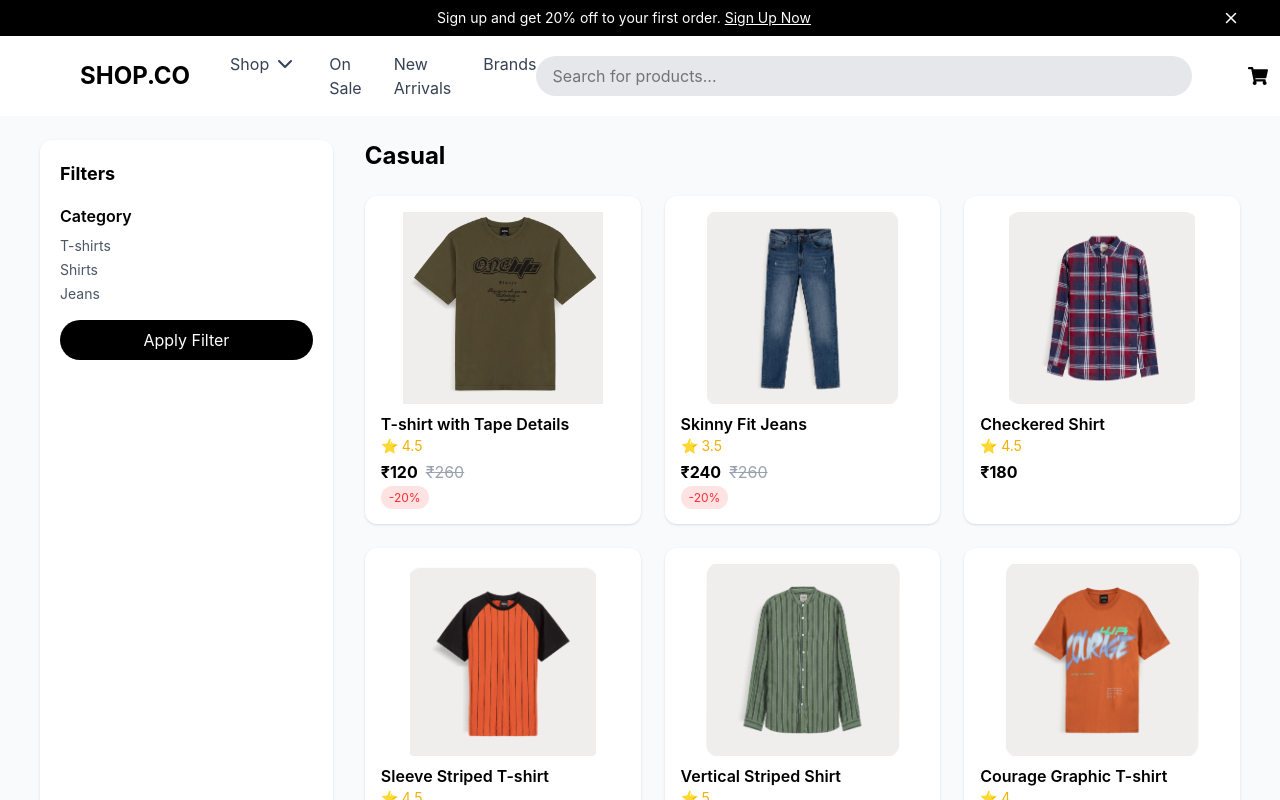
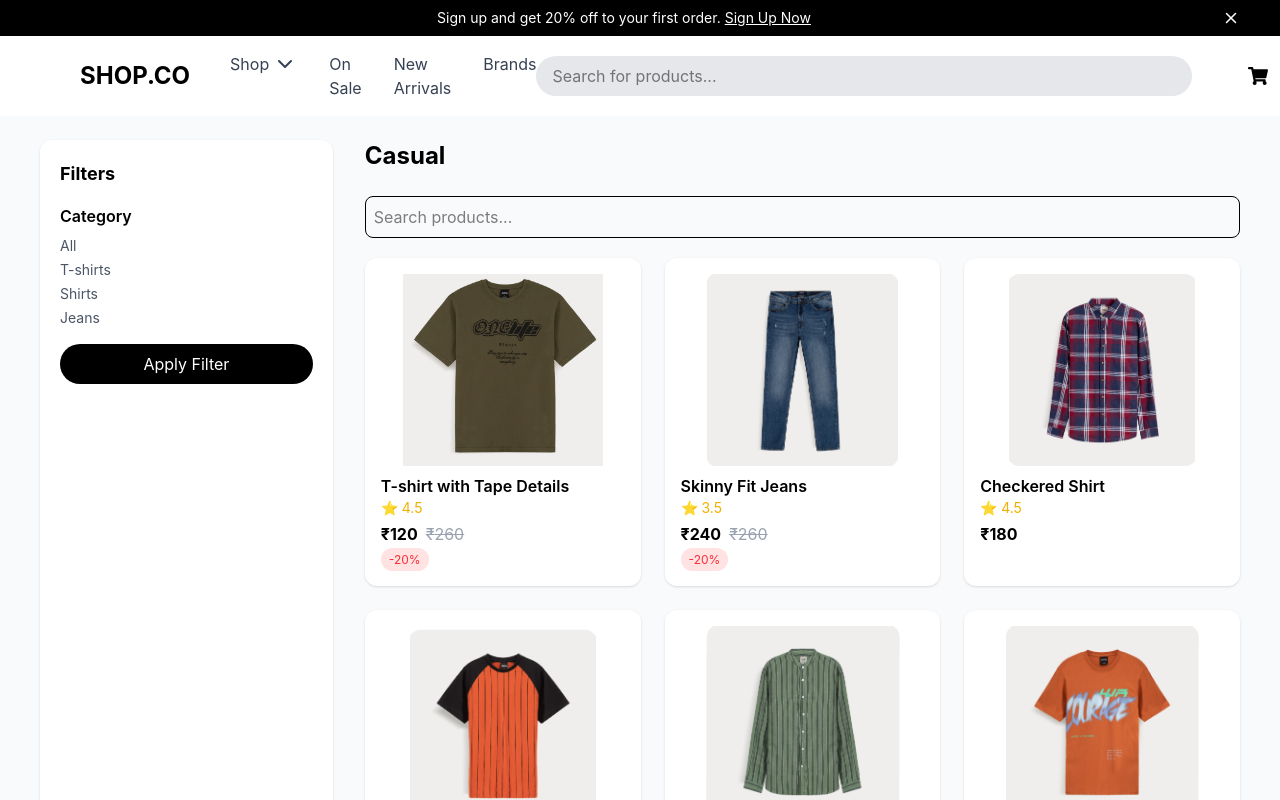
Before and after one commit to Rani-168/PracticeReact, a React (Vite) app: page /shop in a window 1280 px wide. Shown: the top 800 px of the page. Built offline with nearby package versions, Linux system fonts and the light colour scheme; data requests are answered from the project's data file.

Commit message:
added react  Link

```diff
--- a/db.json
+++ b/db.json
@@ -9,8 +9,10 @@
       "price": 120,
       "rating": 4.5,
       "oldPrice": 260,
-       "discount": "-20%"
+      "discount": "-20%",
+      "category": "t-shirts"
     },
+
     {
       "id": 2,
       "img": "src/assets/img2.png",
@@ -20,7 +22,9 @@
       "price": 240,
       "oldPrice": 260,
       "rating": 3.5,
-      "discount": "-20%"
+      "discount": "-20%",
+      "category": "Jeans"
+
     },
     {
       "id": 3,
@@ -29,7 +33,8 @@
       "imgfront": "",
       "title": "Checkered Shirt",
       "price": 180,
-      "rating": 4.5
+      "rating": 4.5,
+      "category": "shirts"
     },
     {
       "id": 4,
@@ -40,7 +45,8 @@
       "price": 130,
       "oldPrice": 160,
       "rating": 4.5,
-      "discount": "-30%"
+      "discount": "-30%",
+      "category": "t-shirts"
     },
     {
       "id": 5,
@@ -51,7 +57,8 @@
       "price": 212,
       "oldPrice": 232,
       "rating": 5,
-      "discount": "-20%"
+      "discount": "-20%",
+      "category": "shirts"
     },
     {
       "id": 6,
@@ -60,7 +67,8 @@
       "imgfront": "",
       "title": "Courage Graphic T-shirt",
       "price": 145,
-      "rating": 4
+      "rating": 4,
+      "category": "t-shirts"
     },
     {
       "id": 7,
@@ -69,7 +77,8 @@
       "imgfront": "",
       "title": "Loose Fit Bermuda Shorts",
       "price": 80,
-      "rating": 3
+      "rating": 3,
+      "category": "Jeans"
     },
     {
       "id": 8,
@@ -78,7 +87,8 @@
       "imgfront": "",
       "title": "Faded Skinny Jeans",
       "price": 210,
-      "rating": 4.5
+      "rating": 4.5,
+      "category": "Jeans"
     }
   ]
 }
--- a/index.html
+++ b/index.html
@@ -4,7 +4,7 @@
     <meta charset="UTF-8" />
     <link rel="icon" type="image/svg+xml" href="/favicon.svg" />
     <meta name="viewport" content="width=device-width, initial-scale=1.0" />
-    <title>firstone</title>
+    <title>PRACTICEREACT</title>
   </head>
   <body>
     <div id="root"></div>
--- a/src/App.jsx
+++ b/src/App.jsx
@@ -6,17 +6,20 @@ import { Routes, Route } from "react-router-dom";
 import Home from "./component/Home";
 import Product from "./component/Product";
 import Shop from "./component/Shop";
+import { useState } from "react";
+import Cart from "./component/Cart";
 
 function App() {
-
+const [cart, setCart] = useState([]);
 return (
   <div>
     <Header />
-    <Navbar />
+     <Navbar cartCount={cart.length} />
         <Routes>
       <Route path="/" element={<Home />} />
-      <Route path="/product/:id" element={<Product />} />
-      <Route path="/Shop" element={<Shop />} />
+      <Route path="/shop" element={<Shop />} />
+       <Route path="/product/:id" element={<Product cart={cart} setCart={setCart} />} />
+
     </Routes>
   </div>
 );
--- /dev/null
+++ b/src/component/Cart.jsx
@@ -0,0 +1,100 @@
+function Cart({ cart, setCart }) {
+
+  // ➕ Increase Qty
+  const increaseQty = (id) => {
+    setCart(
+      cart.map(item =>
+        item.id === id ? { ...item, qty: item.qty + 1 } : item
+      )
+    );
+  };
+
+  // ➖ Decrease Qty
+  const decreaseQty = (id) => {
+    setCart(
+      cart.map(item =>
+        item.id === id && item.qty > 1
+          ? { ...item, qty: item.qty - 1 }
+          : item
+      )
+    );
+  };
+
+  // ❌ Remove Item
+  const removeItem = (id) => {
+    setCart(cart.filter(item => item.id !== id));
+  };
+
+  // 💰 Total Price
+  const total = cart.reduce(
+    (acc, item) => acc + item.price * item.qty,
+    0
+  );
+
+  return (
+    <div className="p-10 bg-gray-50 min-h-screen">
+
+      <h1 className="text-3xl font-bold mb-8">Your Cart</h1>
+
+      {cart.length === 0 ? (
+        <p>Your cart is empty 🛒</p>
+      ) : (
+        <div className="bg-white p-6 rounded-xl shadow">
+
+          {cart.map(item => (
+            <div key={item.id} className="flex items-center justify-between border-b py-4">
+
+              {/* LEFT */}
+              <div className="flex items-center gap-4">
+                <img
+                  src={item.img}
+                  className="w-20 h-20 object-contain"
+                />
+
+                <div>
+                  <h2 className="font-semibold">{item.title}</h2>
+                  <p>₹{item.price}</p>
+                </div>
+              </div>
+
+              {/* RIGHT */}
+              <div className="flex items-center gap-4">
+
+                {/* Qty */}
+                <div className="flex items-center border rounded-full px-3">
+                  <button onClick={() => decreaseQty(item.id)}>-</button>
+                  <span className="mx-2">{item.qty}</span>
+                  <button onClick={() => increaseQty(item.id)}>+</button>
+                </div>
+
+                {/* Remove */}
+                <button
+                  onClick={() => removeItem(item.id)}
+                  className="text-red-500"
+                >
+                  Remove
+                </button>
+
+              </div>
+            </div>
+          ))}
+
+          {/* TOTAL */}
+          <div className="text-right mt-6">
+            <h2 className="text-xl font-bold">
+              Total: ₹{total}
+            </h2>
+
+            <button className="mt-4 bg-black text-white px-6 py-2 rounded-full">
+              Checkout
+            </button>
+          </div>
+
+        </div>
+      )}
+
+    </div>
+  );
+}
+
+export default Cart;
--- a/src/component/Navbar.jsx
+++ b/src/component/Navbar.jsx
@@ -4,7 +4,7 @@ import { useState } from "react";
 import { FaShoppingCart, FaUser, FaBars, FaTimes } from "react-icons/fa";
 import { Link } from "react-router-dom";
 
-function Navbar() {
+function Navbar({ cartCount }) {
   const [menuOpen, setMenuOpen] = useState(false);
 const [showDropdown, setShowDropdown] = useState(false);
   return (
@@ -57,7 +57,15 @@ const [showDropdown, setShowDropdown] = useState(false);
           />
 
 
-          <FaShoppingCart className="text-xl cursor-pointer" />
+          <Link to="/cart" className="relative">
+  <FaShoppingCart className="text-xl cursor-pointer" />
+
+  {cartCount > 0 && (
+    <span className="absolute -top-2 -right-2 bg-red-500 text-white text-xs px-2 rounded-full">
+      {cartCount}
+    </span>
+  )}
+</Link>
           <FaUser className="text-xl cursor-pointer" />
 
 
@@ -89,7 +97,9 @@ const [showDropdown, setShowDropdown] = useState(false);
           />
         </div>
 
+
       )}
+
 
     </div>
   );
--- a/src/component/Product.jsx
+++ b/src/component/Product.jsx
@@ -2,9 +2,10 @@ import { useParams } from "react-router-dom";
 import { useEffect, useState } from "react";
 
 
-function Product() {
+function Product({ cart, setCart }) {
   const { id } = useParams();
   const [product, setProduct] = useState(null);
+  const [qty, setQty] = useState(1);
 
   useEffect(() => {
     fetch(`http://localhost:3000/newArrivals/${id}`)
@@ -32,7 +33,7 @@ function Product() {
           <img
             src={product.img}
             alt={product.title}
-            className="w-96 rounded-xl object-cover"
+            className="w-96 rounded-xl object-contain bg-gray-100 p-4"
           />
         </div>
 
@@ -91,15 +92,31 @@ function Product() {
 
 
           <div className="flex items-center gap-4 mt-8">
-            <div className="flex items-center border rounded-full px-4 py-2 gap-4">
-              <button>-</button>
-              <span>1</span>
-              <button>+</button>
-            </div>
+          <div className="flex items-center border rounded-full px-4 py-2 gap-4">
+  <button onClick={() => qty > 1 && setQty(qty - 1)}>-</button>
+  <span>{qty}</span>
+  <button onClick={() => setQty(qty + 1)}>+</button>
+</div>
+<button
+  className="bg-black text-white px-10 py-3 rounded-full"
+ onClick={() => {
+  const exist = cart.find((item) => item.id === product.id);
 
-            <button className="bg-black text-white px-10 py-3 rounded-full">
-              Add to Cart
-            </button>
+  if (exist) {
+    setCart(
+      cart.map((item) =>
+        item.id === product.id
+          ? { ...item, qty: item.qty + qty }
+          : item
+      )
+    );
+  } else {
+    setCart([...cart, { ...product, qty }]);
+  }
+}}
+>
+  Add to Cart
+</button>
           </div>
 
         </div>
--- a/src/component/Shop.jsx
+++ b/src/component/Shop.jsx
@@ -28,9 +28,10 @@ const category = queryParams.get("category");
 
         <p className="font-semibold">Category</p>
         <ul className="text-gray-600 text-sm mt-2 space-y-1">
-          <li>T-shirts</li>
-          <li>Shirts</li>
-          <li>Jeans</li>
+  <li><Link to="/shop">All</Link></li>
+  <li><Link to="/shop?category=t-shirts">T-shirts</Link></li>
+  <li><Link to="/shop?category=shirts">Shirts</Link></li>
+  <li><Link to="/shop?category=jeans">Jeans</Link></li>
 </ul>
 
         <button className="w-full mt-4 bg-black text-white py-2 rounded-full">
@@ -43,18 +44,28 @@ const category = queryParams.get("category");
 
   <h1 className="text-2xl font-bold mb-6">Casual</h1>
 
+  {/* 🔍 Search Bar */}
+  <input
+    type="text"
+    placeholder="Search products..."
+    value={search}
+    onChange={(e) => setSearch(e.target.value)}
+    className="w-full mb-5 p-2 border rounded-lg"
+  />
+
   <div className="grid grid-cols-3 gap-6">
     {products
       .filter((item) => {
-    // if no category selected → show all
-    if (!category) return true;
+        // Category filter
+        if (category && item.category?.toLowerCase() !== category.toLowerCase()) {
+          return false;
+        }
 
-    // match category
-    return item.category?.toLowerCase() === category.toLowerCase();
+        // Search filter
+        return item.title.toLowerCase().includes(search.toLowerCase());
       })
 
       .map((item) => (
-
         <div key={item.id} className="bg-white p-4 rounded-xl shadow-sm">
 
           <Link to={`/product/${item.id}`}>
@@ -84,14 +95,14 @@ const category = queryParams.get("category");
               {item.discount}
             </span>
           )}
-
         </div>
       ))}
+  </div>
 </div>
 
 
 
-      </div>
+
     </div>
   );
 }
```
Lines whose indentation alone changed are shown as unchanged.
